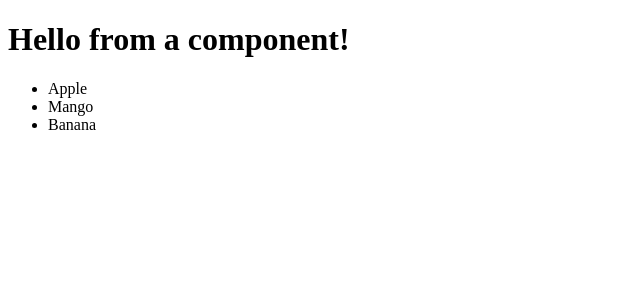
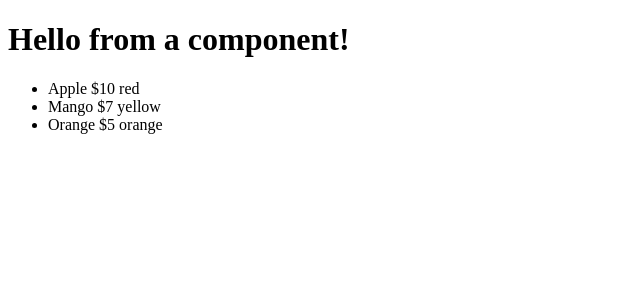
Before and after one commit to DNishadini/React_Start_Projects, a React (Vite) app: page / in a window 1280 px wide. Shown: the top 300 px of the page, without its empty margins (0-640 px from the left). Built offline with nearby package versions, Linux system fonts and the light colour scheme.

Commit message:
Arrays of Object 1

```diff
--- a/src/components/Fruits.jsx
+++ b/src/components/Fruits.jsx
@@ -1,12 +1,19 @@
 import React from "react";
 
 export default function Fruits() {
-  const fruits = ["Apple", "Mango", "Banana"];
+  //const fruits = ["Apple", "Mango", "Banana"];
+  const fruits = [
+    { name: "Apple", price: 10, color: "red" },
+    { name: "Mango", price: 7, color: "yellow" },
+    { name: "Orange", price: 5, color: "orange" },
+  ];
   return (
     <div>
       <ul>
         {fruits.map((fruit) => (
-          <li kry={fruit}> {fruit} </li>
+          <li key={fruit}>
+            {fruit.name} ${fruit.price} {fruit.color}
+          </li>
         ))}
       </ul>
     </div>
```
